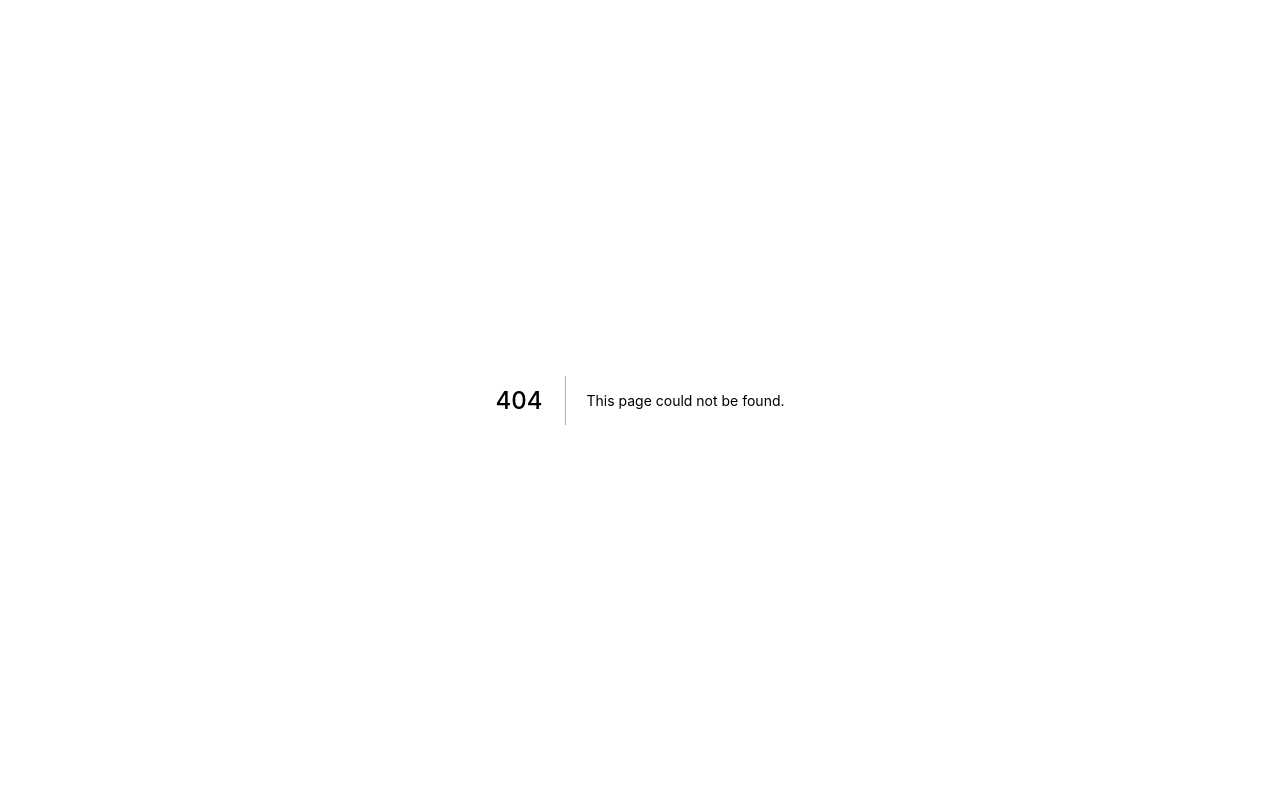
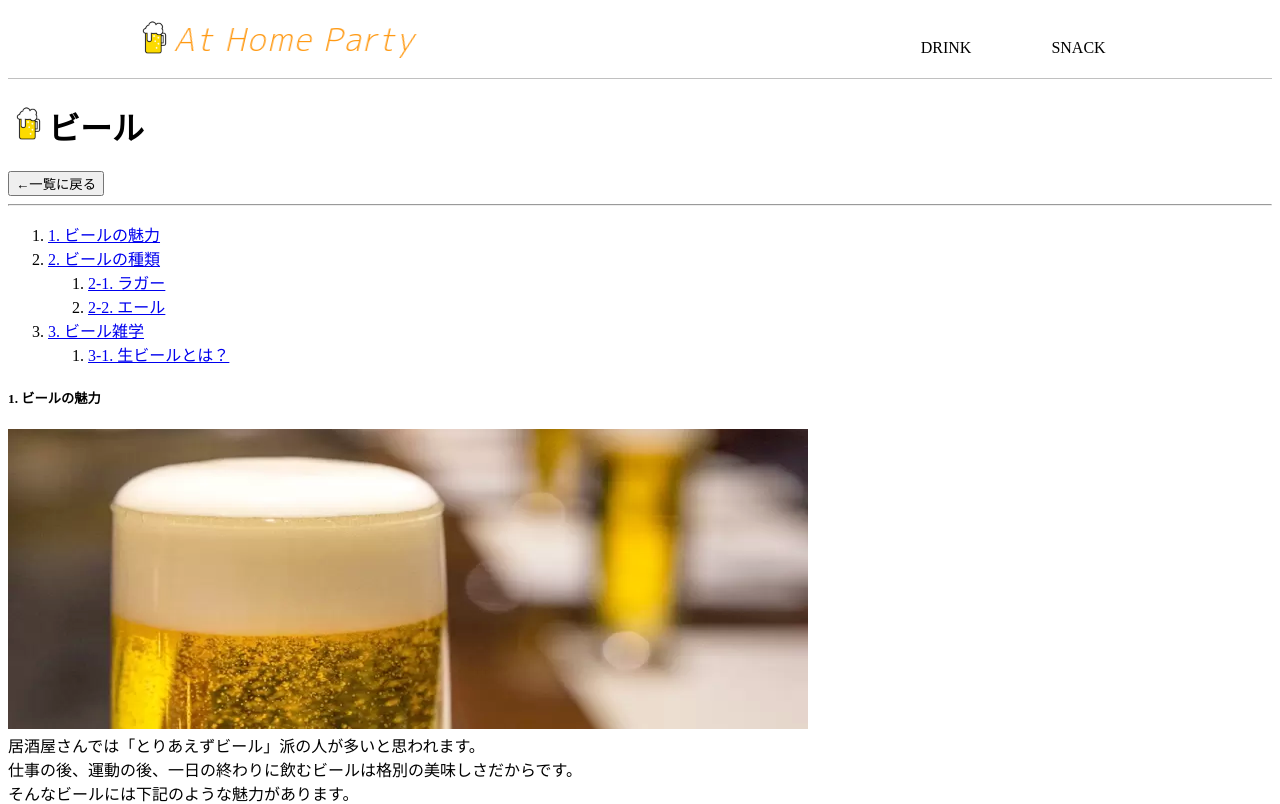
Before and after one commit to Tom-Shumi/at-home-party-frontend, a Next.js app: page /drink/beer/beerContents in a window 1280 px wide. Before the commit this address had no page. Shown: the top 804 px of the page. Built offline with nearby package versions, Linux system fonts and the light colour scheme.

Commit message:
mod beerDetail -> beerContents

```diff
--- a/pages/drink/beer/beerDetail.tsx
+++ b/pages/drink/beer/beerContents.tsx
@@ -1,24 +1,22 @@
 import Layout from 'components/common/Layout';
 import BeerHeader from 'components/drink/beer/BeerHeader';
 import BeerIndex from 'components/drink/beer/beerContents/BeerIndex';
-import BeerContents from 'components/drink/beer/beerContents/BeerContents';
+import BeerContentsComponent from 'components/drink/beer/beerContents/BeerContents';
 
-interface BeerDetailProps {
-}
-
-const BeerDetail: React.FC<BeerDetailProps> = (props) => {
+const BeerContents: React.FC = () => {
 
   return (
     <Layout title = "Beer">
       <div className="contents">
         <BeerHeader
+          title="ビール"
           destination="beerList"
           buttonName="←一覧に戻る"/>
         <BeerIndex />
-        <BeerContents />
+        <BeerContentsComponent />
       </div>
     </Layout>
   )
 }
 
-export default BeerDetail
+export default BeerContents
--- a/pages/drink/beer/beerList.tsx
+++ b/pages/drink/beer/beerList.tsx
@@ -8,7 +8,8 @@ const BeerList: React.FC = () => {
     <Layout title = "Beer">
       <div className="contents">
         <BeerHeader
-          destination="beerDetail"
+          title="ビール"
+          destination="beerContents"
           buttonName="ビールについてもっと知る →" />
         <BeerListComponent />
       </div>
--- a/src/components/drink/beer/BeerHeader.tsx
+++ b/src/components/drink/beer/BeerHeader.tsx
@@ -6,6 +6,7 @@ import {link} from 'utils/CommonUtils';
 
 
 interface BeerHeaderProps {
+  title: string;
   destination: string;
   buttonName: string;
 }
@@ -15,7 +16,7 @@ const BeerHeader: React.FC<BeerHeaderProps> = (props) => {
   return (
     <>
       <div className="drinkPageHeader">
-        <h1><Image src={BeerIcon} className={styles.beerIcon} alt="Beer" width={40} height={40} />ビール</h1>
+        <h1><Image src={BeerIcon} className={styles.beerIcon} alt="Beer" width={40} height={40} />{props.title}</h1>
         <Button variant="outline-warning" className="drinkPageHeaderButton" onClick={() => link(props.destination)} >
           {props.buttonName}
         </Button>
--- a/src/components/drink/beer/beerContents/BeerContents.tsx
+++ b/src/components/drink/beer/beerContents/BeerContents.tsx
@@ -55,9 +55,9 @@ const BeerContents: React.FC = () => {
           </div>
         <Image src={BeerType} alt="ビールの種類" width={600} height={300} /><br />
       </div>
-      <h5 className="headingLg" id="4">4. ビール雑学</h5>
+      <h5 className="headingLg" id="3">3. ビール雑学</h5>
       <div className="contentsLg">
-        <h5 className="headingMd" id="4-1">4-1. 生ビールとは？</h5>
+        <h5 className="headingMd" id="3-1">3-1. 生ビールとは？</h5>
           <div className="contentsMd">
             「生ビール」とは、ろ過機とフィルターを使い、加熱処理なしに、酵母を完全に取り除いたビールを指します。<br />
             現在、日本で製造される殆どのビールは「生ビール」です。<br /><br />
```
